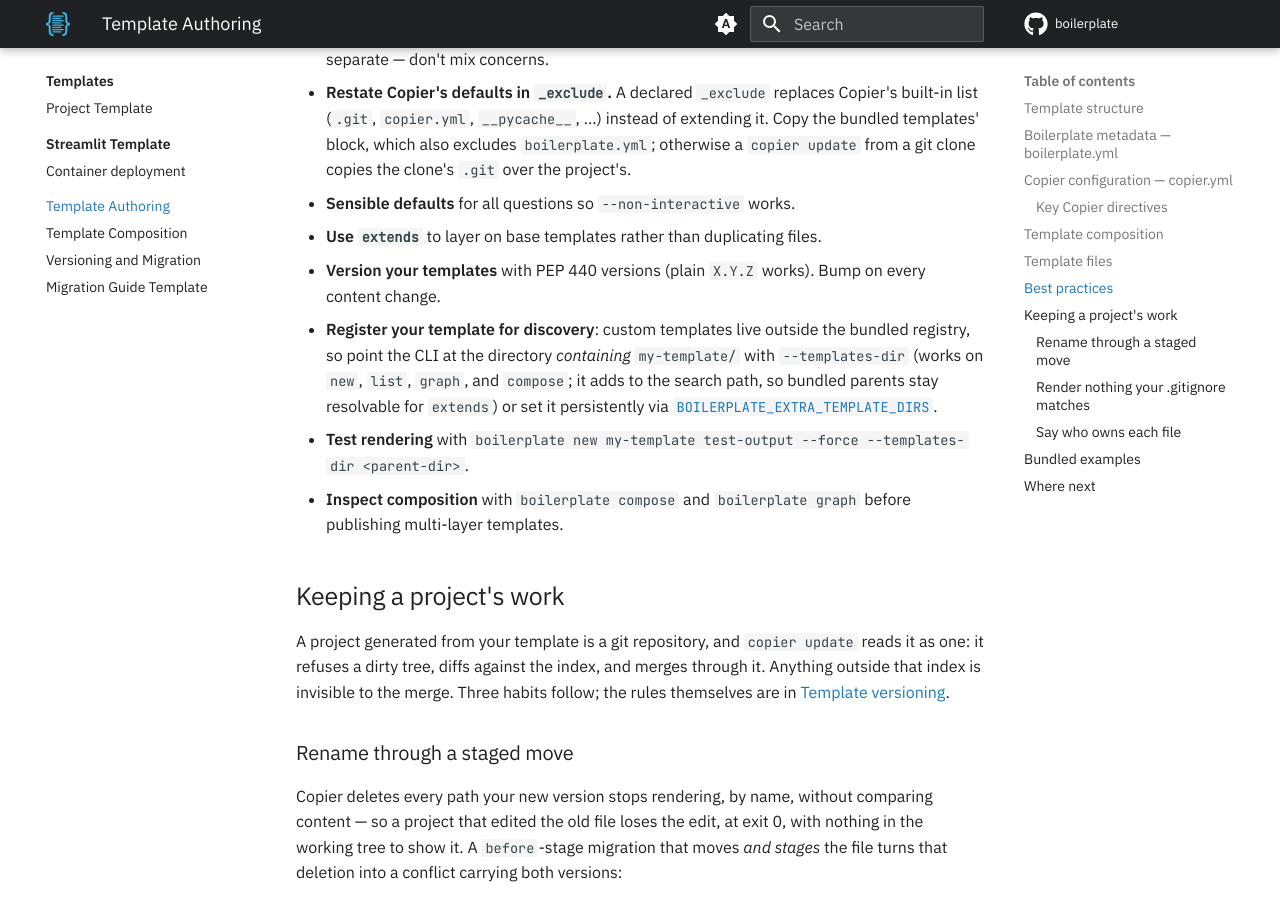
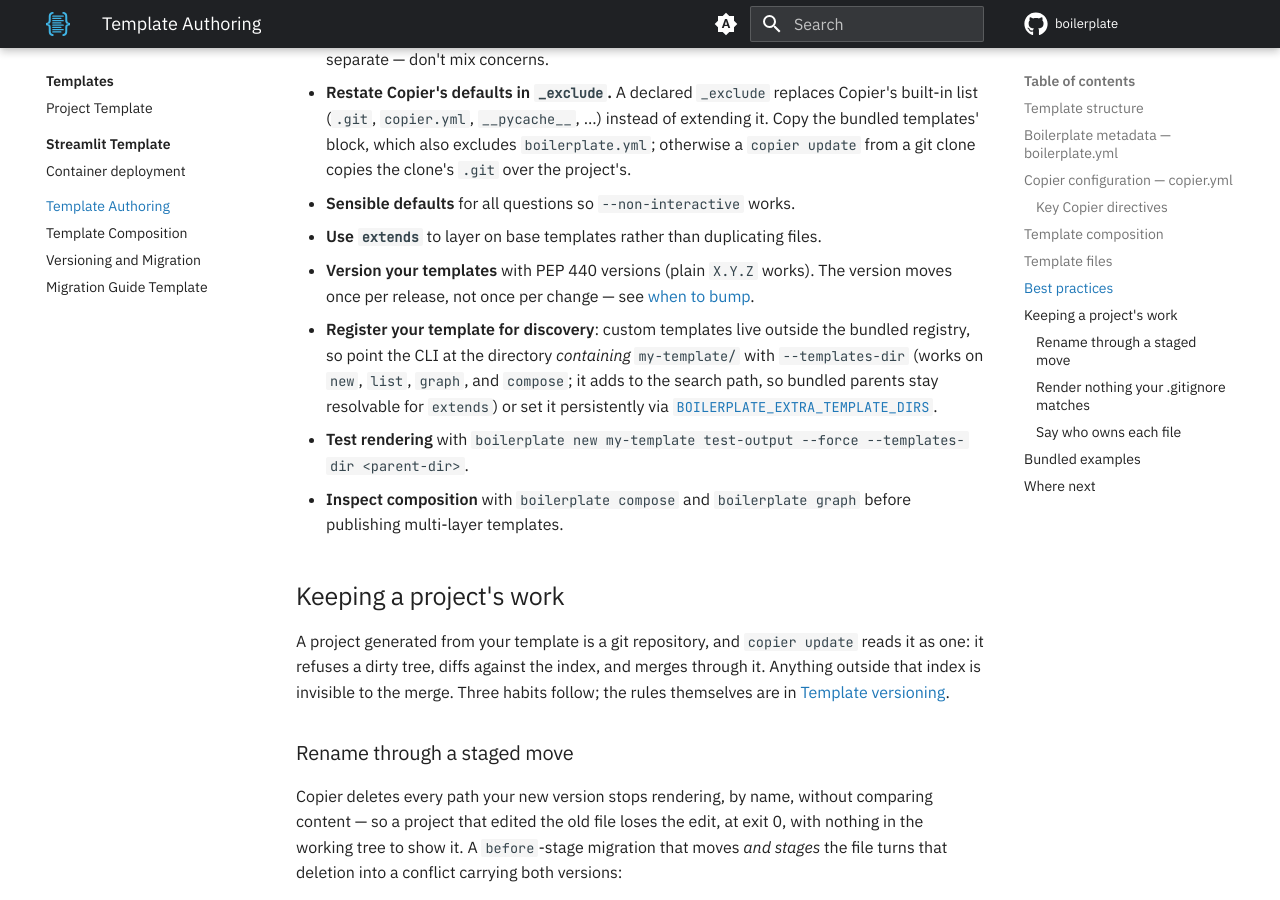
Before and after one commit to TheRealBillSiegler/boilerplate, an MkDocs documentation site: the page built from docs/templates-hub/authoring.md, in a window 1280 px wide and 900 px high, scrolled down 3049 px. Built offline with MkDocs 1.6.1 and Material for MkDocs 9.7.7, drawn with Linux system fonts in a browser that asks for light colours; comment, search, counter and statistics services are not loaded; the version menu is left out.

Commit message:
docs(templates-hub): bump once per release, not per change
The page told authors to bump on every content change, against the policy that a version moves once per release by the smallest step the unreleased set needs.

Co-Authored-By: Claude Opus 5 (1M context) <noreply@anthropic.com>

```diff
--- a/docs/templates-hub/authoring.md
+++ b/docs/templates-hub/authoring.md
@@ -110,7 +110,7 @@ Directory names can also use Jinja2 variables: `{{package_name}}/` expands to th
 - **Restate Copier's defaults in `_exclude`.** A declared `_exclude` replaces Copier's built-in list (`.git`, `copier.yml`, `__pycache__`, …) instead of extending it. Copy the bundled templates' block, which also excludes `boilerplate.yml`; otherwise a `copier update` from a git clone copies the clone's `.git` over the project's.
 - **Sensible defaults** for all questions so `--non-interactive` works.
 - **Use `extends`** to layer on base templates rather than duplicating files.
-- **Version your templates** with PEP 440 versions (plain `X.Y.Z` works). Bump on every content change.
+- **Version your templates** with PEP 440 versions (plain `X.Y.Z` works). The version moves once per release, not once per change — see [when to bump](versioning.md#when-to-bump).
 - **Register your template for discovery**: custom templates live outside the bundled registry, so point the CLI at the directory *containing* `my-template/` with `--templates-dir` (works on `new`, `list`, `graph`, and `compose`; it adds to the search path, so bundled parents stay resolvable for `extends`) or set it persistently via [`BOILERPLATE_EXTRA_TEMPLATE_DIRS`](../customization.md#layers-structure).
 - **Test rendering** with `boilerplate new my-template test-output --force --templates-dir <parent-dir>`.
 - **Inspect composition** with `boilerplate compose` and `boilerplate graph` before publishing multi-layer templates.
```
